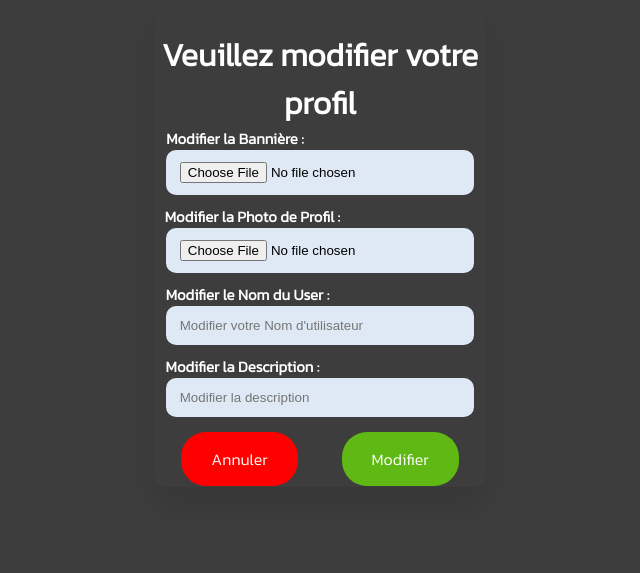
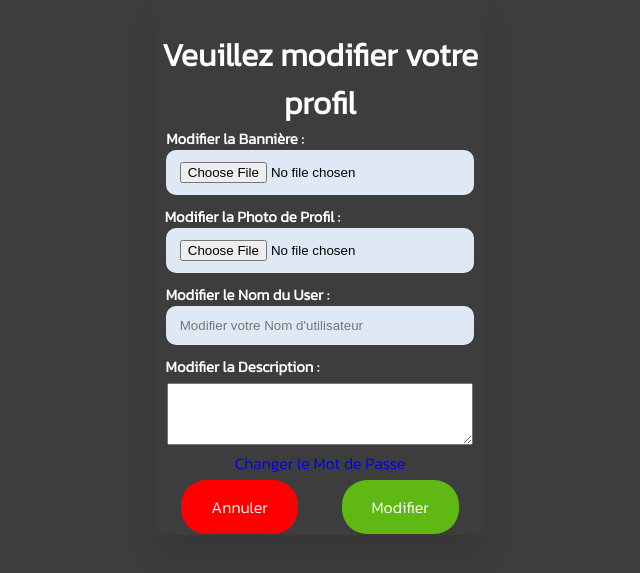
Before and after one commit to Hetic-Project/Connectify, a PHP site: page /profile/Page/modifierprofile.php in a window 1280 px wide. Shown: the part 131-704 px from the top of the page, without its empty margins (320-960 px from the left). Run offline with PHP 8.4, Linux system fonts and the light colour scheme.

Commit message:
input -> textarea dans le modif profil

```diff
--- a/client/Page/modifierprofile.php
+++ b/client/Page/modifierprofile.php
@@ -25,11 +25,13 @@ session_start();
                     <h1 class="modifierDescription textWhite">
                         Modifier la Description :
                     </h1>
-                    <input name="password" type="text" placeholder="Modifier la description">
+                    <textarea class="modifierespaceDesc" rows="4" cols="36"></textarea>
+
+                    <a href="../Page/modifierprofile.php"> Changer le Mot de Passe</a>
 
                     <div class="containerModif">
-                        <a class="modifButtonred textWhite red" href="../page/profile.php">Annuler</a>
-                        <a class="modifButtongreen textWhite green" href="../page/profile.php">Modifier</a>
+                        <a class="modifButtonred textWhite red" href="../Page/profile.php">Annuler</a>
+                        <a class="modifButtongreen textWhite green" href="../Page/profile.php">Modifier</a>
                     </div>
                 </div>
             </form>
--- a/client/css/modifierprofile.css
+++ b/client/css/modifierprofile.css
@@ -42,3 +42,7 @@
     font-size: 15px;
     margin-right: 155px;
 }
+
+.modifierespaceDesc {
+    margin-top: 5px;
+}
```
Also changed, not shown: client/Page/pages.php (+8 -4 lines).
